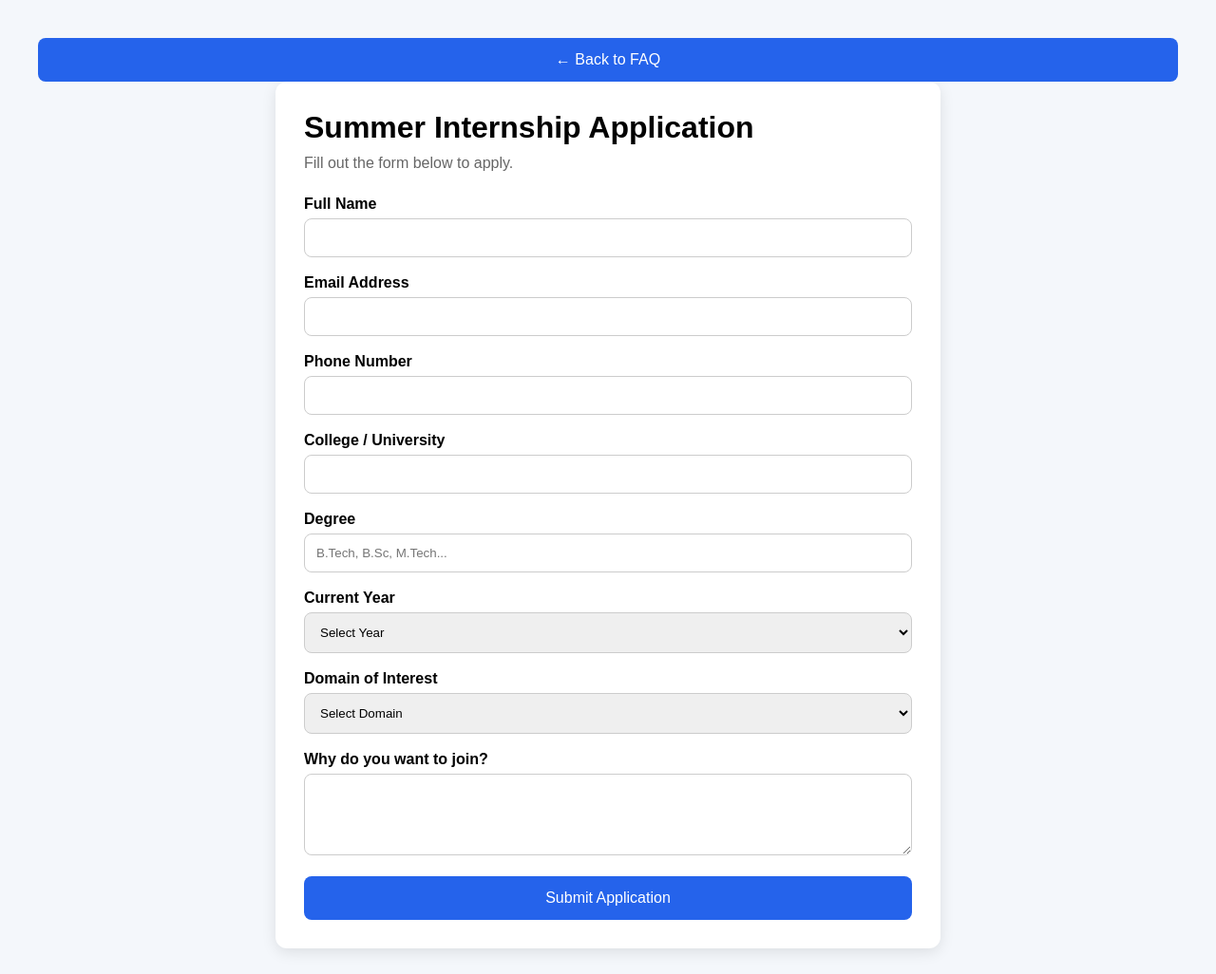
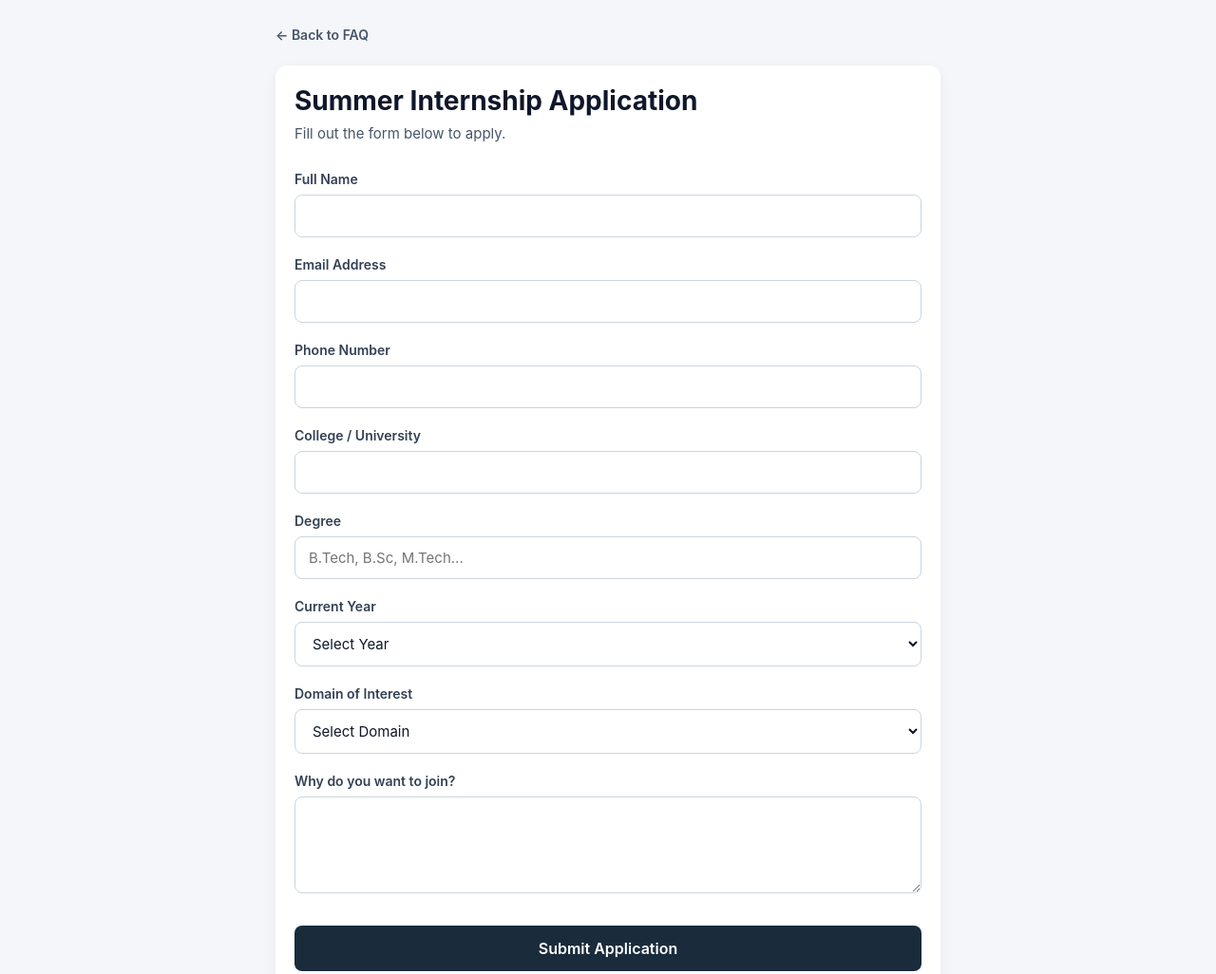
Before and after one commit to vatstanu05-alt/FAQ_test, a website: page public/apply.html in a window 1280 px wide. Shown: the whole page at 95% size. Drawn offline with Linux system fonts and the light colour scheme.

Commit message:
updated apply page UI

```diff
--- a/public/apply.html
+++ b/public/apply.html
@@ -7,92 +7,143 @@
 
 <style>
 *{
-  margin:0;
-  padding:0;
-  box-sizing:border-box;
-  font-family:Arial,sans-serif;
+  margin: 0;
+  padding: 0;
+  box-sizing: border-box;
+  font-family: -apple-system, BlinkMacSystemFont, "Segoe UI", Roboto, Arial, sans-serif;
 }
 
 body{
-  background:#f4f7fb;
-  padding:40px;
+  background: #F4F6F9;
+  padding: 20px 20px; /* Combined padding to optimize mobile viewports */
 }
 
+/* Page wrapper to perfectly align the back button with the card */
+.page-wrapper {
+  max-width: 700px;
+  margin: 0 auto 16px auto;
+}
+
+/* Secondary Navigation Button Styling */
+.back-btn {
+  background: transparent;
+  color: #475569;
+  font-weight: 600;
+  border: none;
+  cursor: pointer;
+  font-size: 14px;
+  padding: 8px 0;
+  display: inline-flex;
+  align-items: center;
+  gap: 6px;
+  transition: color 0.2s ease;
+}
+
+.back-btn:hover {
+  color: #1E293B;
+}
+
+/* Main Form Card Container */
 .container{
-  max-width:700px;
-  margin:auto;
-  background:white;
-  padding:30px;
-  border-radius:12px;
-  box-shadow:0 4px 15px rgba(0,0,0,0.1);
+  max-width: 700px;
+  margin: auto;
+  background: #FFFFFF;
+  padding: 20px; /* Increased internal padding for breathing room */
+  border-radius: 12px;
+  box-shadow: 0 4px 15px rgba(0,0,0,0.05);
+  color: #1E293B;
 }
 
 h1{
-  margin-bottom:10px;
+  margin-bottom: 8px;
+  font-size: 28px;
+  color: #0F172A;
 }
 
 .subtitle{
-  color:#666;
-  margin-bottom:25px;
+  color: #475569;
+  margin-bottom: 30px;
+  font-size: 15px;
 }
 
 .form-group{
-  margin-bottom:18px;
+  margin-bottom: 20px;
 }
 
 label{
-  display:block;
-  margin-bottom:6px;
-  font-weight:bold;
+  display: block;
+  margin-bottom: 8px;
+  font-weight: 600; /* Made slightly thicker for clean typography hierarchy */
+  font-size: 14px;
+  color: #334155;
 }
 
+/* Input Fields - Added crisp focus states */
 input, select, textarea{
-  width:100%;
-  padding:12px;
-  border:1px solid #ccc;
-  border-radius:8px;
+  width: 100%;
+  padding: 12px 14px;
+  border: 1px solid #CBD5E1; /* Visible gray borders */
+  border-radius: 8px;
+  background: #FFFFFF;
+  font-size: 15px;
+  color: #0F172A;
+  outline: none;
+  transition: all 0.2s ease;
+}
+
+input:focus, select:focus, textarea:focus {
+  border-color: #2563EB; /* Clean brand blue focus color */
+  box-shadow: 0 0 0 4px rgba(37, 99, 235, 0.1); /* Soft accessible outline ring */
 }
 
 textarea{
-  resize:vertical;
+  resize: vertical;
 }
 
-button{
-  width:100%;
-  padding:14px;
-  background:#2563eb;
-  color:white;
-  border:none;
-  border-radius:8px;
-  cursor:pointer;
-  font-size:16px;
+/* Primary Action Button styling */
+.submit-btn {
+  width: 100%;
+  padding: 14px;
+  background: #1A2B3B;
+  color: #FFFFFF !important; /* Forces bold white contrast */
+  font-weight: 600;
+  border: none;
+  border-radius: 8px;
+  cursor: pointer;
+  font-size: 16px;
+  margin-top: 10px;
+  transition: background-color 0.2s ease;
 }
 
-button:hover{
-  opacity:0.9;
+.submit-btn:hover{
+  background: #0F172A;
 }
 
 .success{
-  display:none;
-  margin-top:20px;
-  padding:15px;
-  background:#dcfce7;
-  color:#166534;
-  border-radius:8px;
+  display: none;
+  margin-top: 20px;
+  padding: 15px;
+  background: #DCFCE7;
+  color: #166534;
+  border-radius: 8px;
+  border: 1px solid #BBF7D0;
+  font-size: 14px;
+  line-height: 1.5;
 }
 </style>
 </head>
 
 <body>
 
-   <button onclick="history.back()">← Back to FAQ</button>
+<div class="page-wrapper">
+   <!-- Added unique class name to prevent styling interference -->
+   <button class="back-btn" onclick="history.back()">← Back to FAQ</button>
+</div>
 
 <div class="container">
 
 <h1>Summer Internship Application</h1>
-<p class="subtitle">
-Fill out the form below to apply.
-</p>
+<p class="subtitle">Fill out the form below to apply.</p>
 
 <form id="applicationForm">
 
@@ -150,13 +201,14 @@ Fill out the form below to apply.
 <textarea rows="4" required></textarea>
 </div>
 
-<button type="submit">Submit Application</button>
+<!-- Replaced inline width parameter with global class modifier -->
+<button type="submit" class="submit-btn">Submit Application</button>
 
 </form>
 
 <div class="success" id="successBox">
-✅ Application submitted successfully.
-Our team will contact you via email.
+✅ <strong>Application submitted successfully.</strong><br>
+Our team will contact you via email shortly.
 </div>
 
 </div>
@@ -164,12 +216,9 @@ Our team will contact you via email.
 <script>
 document.getElementById("applicationForm")
 .addEventListener("submit", function(e){
-
-e.preventDefault();
-
-document.getElementById("successBox").style.display="block";
-
-this.reset();
+  e.preventDefault();
+  document.getElementById("successBox").style.display = "block";
+  this.reset();
 });
 </script>
 
```
